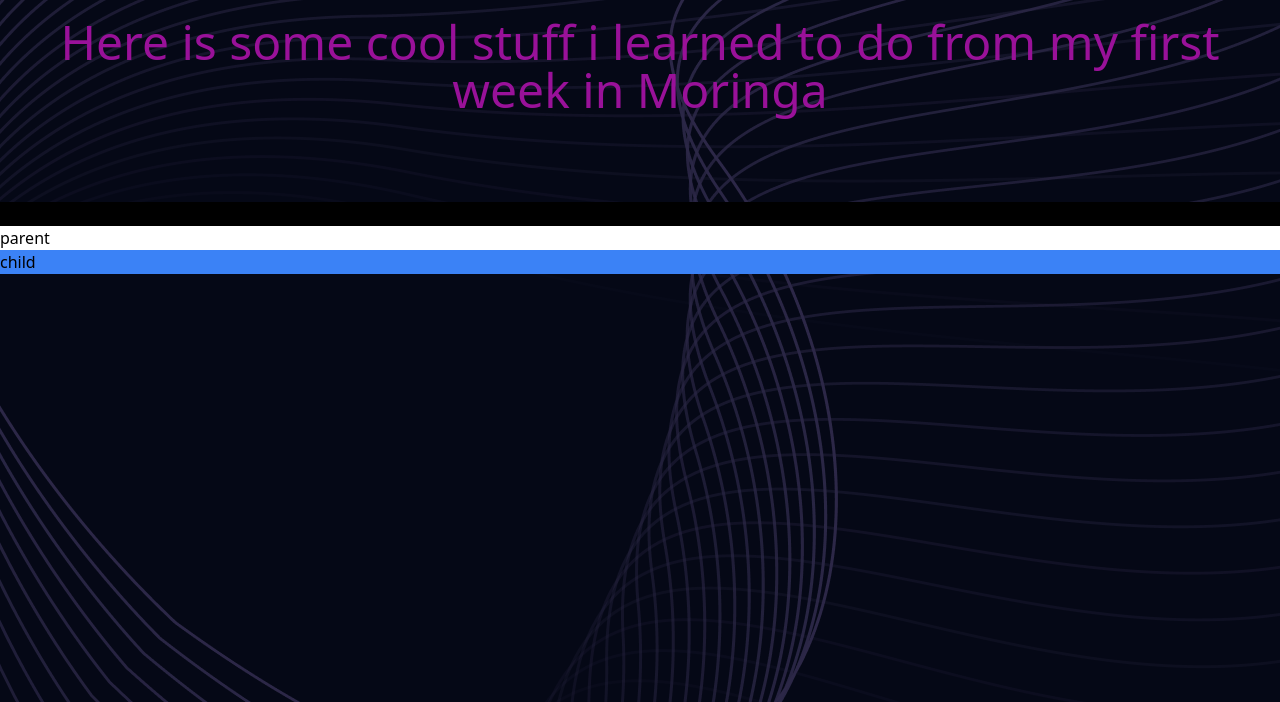
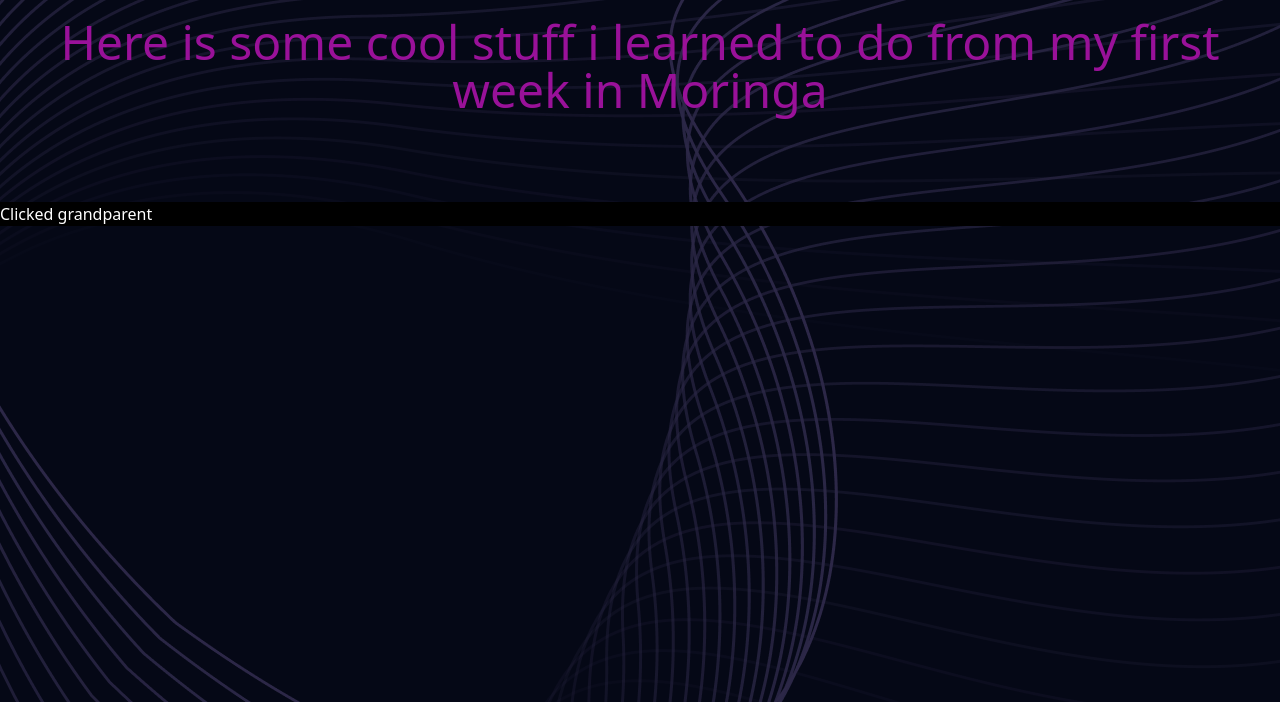
Before and after one commit to victor-hub769/my-first-portfolio, a website: page index.html in a window 1280 px wide. Both pictures are taken after a click on the element "child". Shown: the part 98-800 px from the top of the page. Drawn offline with Linux system fonts and the light colour scheme.

Commit message:
Error fixed, event listeners are functional

```diff
--- a/index.html
+++ b/index.html
@@ -16,9 +16,9 @@
       <p class="text-[#919] text-center"> Here is some cool stuff i learned to do from my first week in Moringa</p>
       <br />
     </div>
-    <div class="grandparent bg-black">grandparent
-      <div class="parent bg-white">parent
-        <div class="child bg-blue-500">child</div>
+    <div class="grandparent bg-black text-white">grandparent
+      <div class="parent bg-white text-black">parent
+        <div class="child bg-blue-500 text-red-600">child</div>
       </div>
     </div>
 
--- a/script.js
+++ b/script.js
@@ -3,15 +3,15 @@
     const parent = document.querySelector(".parent");
     const child = document.querySelector(".child");
 
-    grandparent.addEventListener("click", function(e) {
-        console.log("Clicked grandparent", e);
+    grandparent.addEventListener("click", function() {
+        grandparent.textContent = "Clicked grandparent";
     });
 
-    parent.addEventListener("click", function(e) {
-        console.log("Clicked parent", e);
+    parent.addEventListener("click", function() {
+        parent.textContent = "Clicked parent";
     });
 
-    child.addEventListener("click", function(e) {
-        console.log("Clicked child", e);
+    child.addEventListener("click", function() {
+        child.textContent = "Clicked child";
     });
 });
```
Also changed, not shown: src/output.css.
